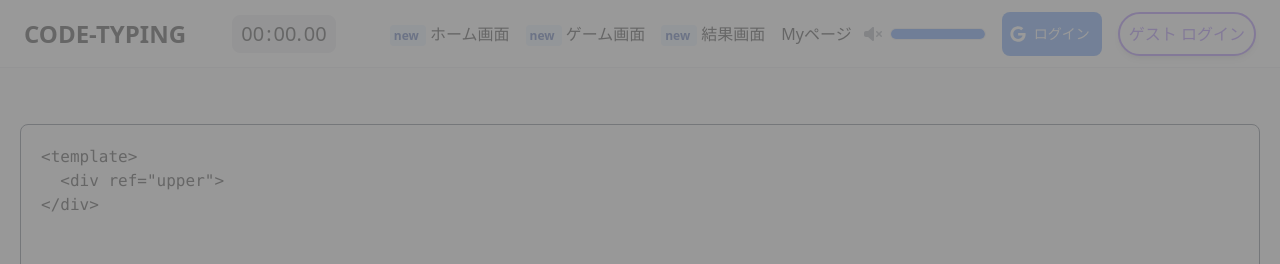
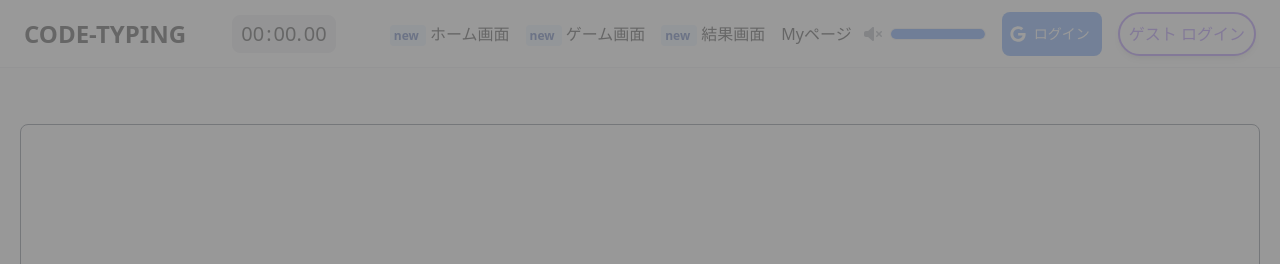
Before and after one commit to recursion-team-o/typing-game, a Vue app: page /newGame in a window 1280 px wide. Shown: the top 264 px of the page. Built offline with nearby package versions, Linux system fonts and the light colour scheme; no server answers.

Commit message:
ゲーム開始前コード表示されないバグ修正

```diff
--- a/src/stores/code.ts
+++ b/src/stores/code.ts
@@ -4,13 +4,12 @@ import { codeBoxStore } from "./codeBox";
 export const codeStore = defineStore({
   id: "code",
   state: () => ({
-    fullCode: config.newCode,
+    fullCode: "",
     correctCode: "",
     pointerCode: "",
-    notYetCode: config.newCode.substring(0),
+    notYetCode: "",
     //コード全体の最後にある空白を全て消す
-    finishCode: config.newCode.replace(/\s+$/g, ""),
-    actualString: config.newCode.replace(/^\s+|\s+$/g, ""),
+    finishCode: "",
     index: 0,
     missCount: 0,
     sampleCode: "",
@@ -20,9 +19,9 @@ export const codeStore = defineStore({
       return `${state.sampleCode}`;
     },
     getSuccessPer(state): number {
-      const actual = state.actualString.length;
-      const totalTouch = actual + state.missCount;
-      return (actual / totalTouch) * 100;
+      const actualLength = state.fullCode.replace(/^\s+|\s+$/g, "").length;
+      const totalTouch = actualLength + state.missCount;
+      return (actualLength / totalTouch) * 100;
     },
     getMissCount(state): number {
       return state.missCount;
@@ -90,10 +89,8 @@ export const codeStore = defineStore({
       }
     },
     setSelectCode(): void {
-      console.log("select level lang");
       const codeBox = codeBoxStore();
       codeBox.setSelectCode();
-      console.log(codeBox.getSelectCode);
       const selectCode = codeBox.getSelectCode;
       this.setJustCode(selectCode);
     },
@@ -103,14 +100,9 @@ export const codeStore = defineStore({
     resetCode(): void {
       this.correctCode = "";
       this.pointerCode = "";
-      this.notYetCode = config.newCode.substring(0);
+      this.notYetCode = "";
       this.index = 0;
       this.missCount = 0;
     },
   },
 });
-
-//仮のデータ
-const config = {
-  newCode: `<template>\n  <div ref="upper">\n</div>`,
-};
--- a/src/stores/codeBox.ts
+++ b/src/stores/codeBox.ts
@@ -28,7 +28,7 @@ export const codeBoxStore = defineStore({
       const user = userStore();
       const codeList = this.getCodeList(user.getLang, user.getLevel);
       const codeListLength = Object.keys(codeList).length;
-      const randomNum: Function = (min: number, max: number) => {
+      const randomNum = (min: number, max: number): number => {
         return Math.floor(Math.random() * (max - min) + min);
       };
       const codeNum = randomNum(1, codeListLength);
--- a/src/views/newGameView.vue
+++ b/src/views/newGameView.vue
@@ -27,6 +27,7 @@ const { onCountDown, onFinish, setSoundCount } = sound;
 
 const upper = ref<HTMLElement>();
 let showMyCodeDialog = ref<boolean>(false);
+
 const missMoves = (eventKey: KeyboardEvent): void => {
   console.log("misses");
   setMissCount();
@@ -35,6 +36,7 @@ const missMoves = (eventKey: KeyboardEvent): void => {
   user.setScore();
   sound.onMiss();
 };
+
 const finishMove = (event: KeyboardEvent): void => {
   onFinish();
   stopTimer();
@@ -44,20 +46,28 @@ const finishMove = (event: KeyboardEvent): void => {
   openDialog();
   return;
 };
+
 const openDialog = (): void => {
   showMyCodeDialog.value = true;
 };
+
 const closeDialog = (): void => {
   showMyCodeDialog.value = false;
 };
-onBeforeRouteLeave((to, from) => {
+
+onBeforeRouteLeave(() => {
   stopTimer();
   setGameFalse();
   setSoundCount();
-  finishResetKeyBoardColor(event);
+  // finishResetKeyBoardColor(event);
 });
 
 onMounted(() => {
+  code.resetCode();
+  timer.resetTimer();
+  resetMisses();
+  resetScore();
+  code.setNotYetCode(code.fullCode);
   //ページ全体を開いている時にどこを押してもkeyEventが起こる
   if (document.getElementById("click-space")?.classList.contains("invisible")) {
     document.getElementById("click-space")?.classList.remove("invisible");
@@ -69,10 +79,7 @@ onMounted(() => {
   if (container?.innerHTML !== "click space-bar to start") {
     if (container) container.innerHTML = "click space-bar to start";
   }
-  code.resetCode();
-  timer.resetTimer();
-  resetMisses();
-  resetScore();
+
   document.onkeydown = (event: KeyboardEvent) => {
     if (code.correctCode === "" && event.key === " ") {
       if (sound.soundCount === 0) {
@@ -111,7 +118,6 @@ const KeyDown = (event: KeyboardEvent) => {
     .getElementsByClassName(event.code)[0]
     ?.classList.remove("bg-gray-100");
   document.getElementsByClassName(event.code)[0]?.classList.add("bg-gray-400");
-  //スタート
 
   //ポインターとキーの照合
   if (event.key === code.pointerCode) {
@@ -129,19 +135,13 @@ const KeyDown = (event: KeyboardEvent) => {
     if (event.key == "Shift") return;
     else if (document.getElementsByClassName(event.code)[0]) {
       missMoves(event);
-    } else {
-      console.log("not here");
-      sound.onMiss();
-      return;
     }
   }
-  //
+  //miss時の処理
   else {
     if (document.getElementsByClassName(event.code)[0]) {
       missMoves(event);
     }
-
-    // 存在する場合の処理
   }
 };
 
```
